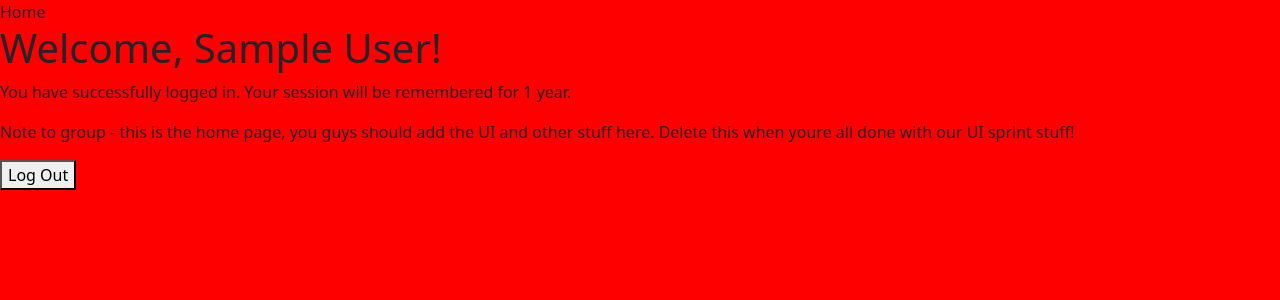
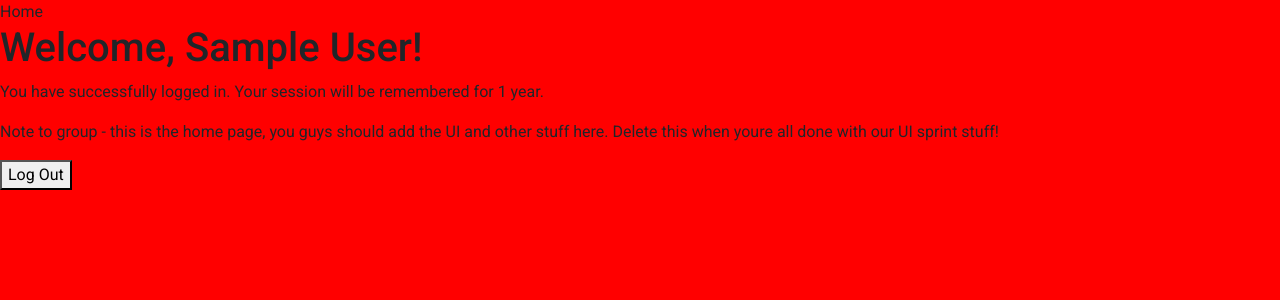
Before and after one commit to steviejaydee/BUSGroupProject, a Flask app: page / in a window 1280 px wide. Shown: the top 300 px of the page. Run offline with Flask 3, Linux system fonts and the light colour scheme; the visitor is signed in with stand-in values (Sample User, id 1).

Commit message:
add google font and check correct setup by changing font to Roboto

```diff
--- a/app/static/style.css
+++ b/app/static/style.css
@@ -1,3 +1,4 @@
 body {
     background-color: red;
+    font-family: "Roboto", sans-serif;
 }
--- a/app/templates/base.html
+++ b/app/templates/base.html
@@ -5,8 +5,8 @@
     {% block title %}<title>Title</title>{% endblock %}
     <!-- Google Fonts CSS -->
     <link rel="preconnect" href="https://fonts.googleapis.com">
-    <link rel="preconnect" href="https://fonts.gstatic.com">
-    <!-- *include fonts link here -->
+    <link rel="preconnect" href="https://fonts.gstatic.com" crossorigin>
+    <link href="https://fonts.googleapis.com/css2?family=Roboto:ital,wght@0,100..900;1,100..900&display=swap" rel="stylesheet">
     <!-- Bootstrap CSS -->
     <link href="https://cdn.jsdelivr.net/npm/bootstrap@5.3.3/dist/css/bootstrap.min.css" rel="stylesheet" integrity="sha384-QWTKZyjpPEjISv5WaRU9OFeRpok6YctnYmDr5pNlyT2bRjXh0JMhjY6hW+ALEwIH" crossorigin="anonymous">
     <!-- Custom CSS -->
```
